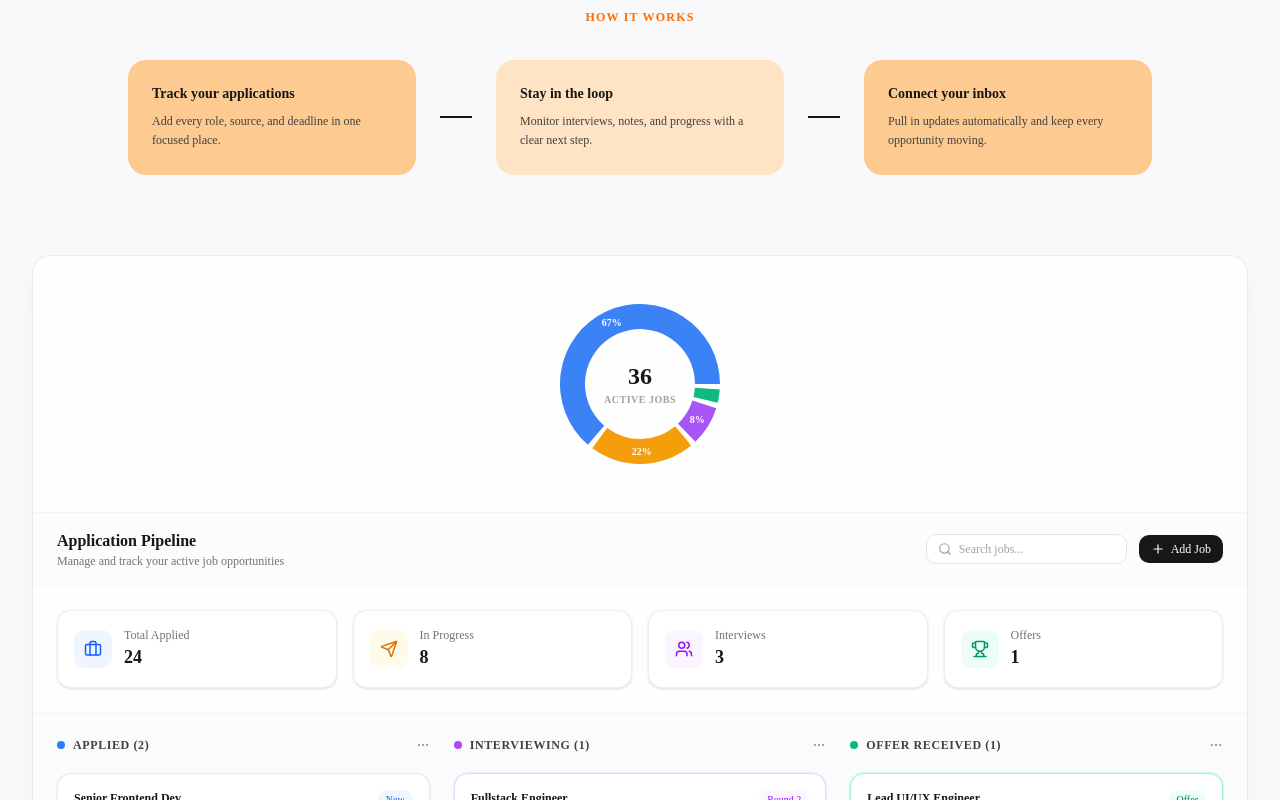
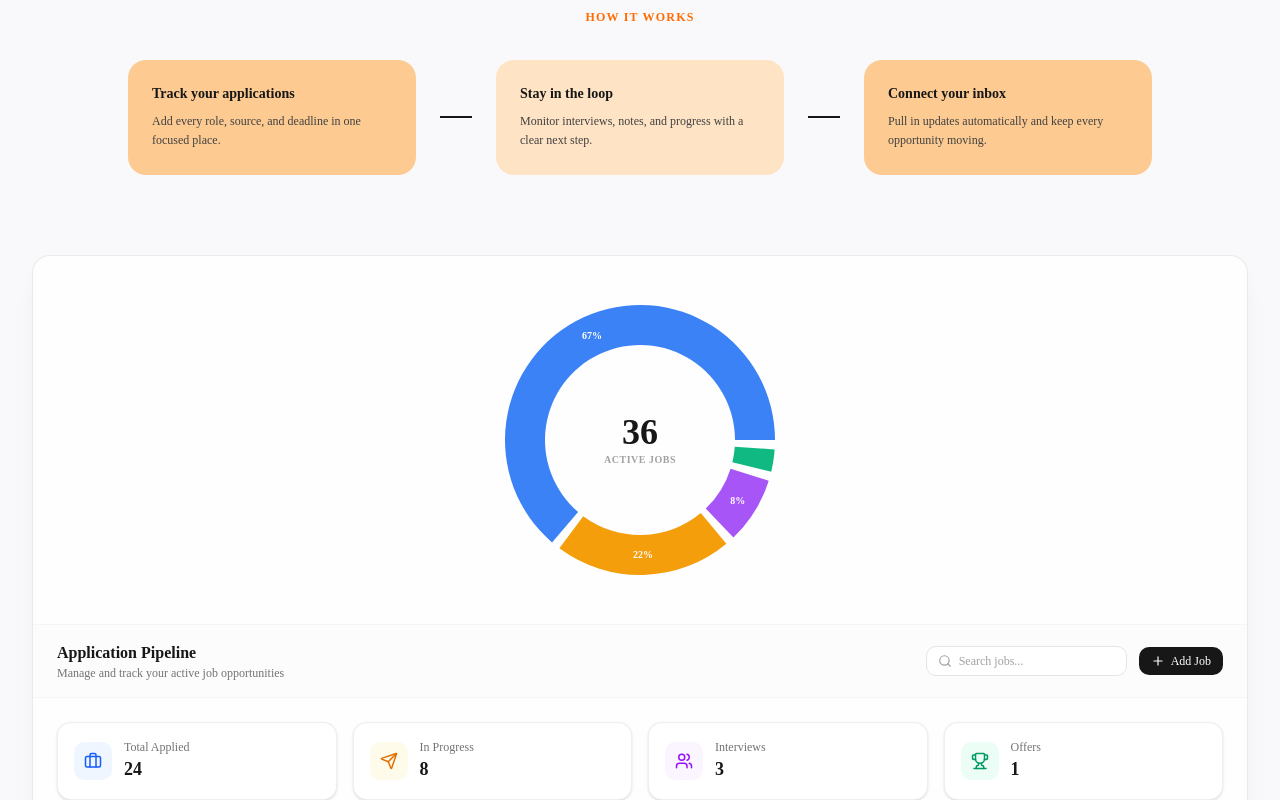
Before and after one commit to XavianM/Job-application-tracker, a Next.js app: page / in a window 1280 px wide. Shown: the part 561-1361 px from the top of the page. Built offline with nearby package versions, Linux system fonts and the light colour scheme.

Commit message:
Increased size of pie chart

```diff
--- a/components/StatWheel.tsx
+++ b/components/StatWheel.tsx
@@ -68,13 +68,13 @@ export default function StatWheelAdvanced({
   const total = data.reduce((sum, item) => sum + item.value, 0);
 
   return (
-    <div className="relative w-52 h-52 mx-auto flex items-center justify-center">
+    <div className="relative w-80 h-80 mx-auto flex items-center justify-center">
       <ResponsiveContainer width="100%" height="100%">
         <PieChart>
           <Pie
             data={data}
-            innerRadius={55}
-            outerRadius={80}
+            innerRadius={95}
+            outerRadius={135}
             paddingAngle={4}
             dataKey="value"
             stroke="none"
@@ -90,7 +90,7 @@ export default function StatWheelAdvanced({
 
       {/* Center Statistic Overlay */}
       <div className="absolute inset-0 flex flex-col items-center justify-center text-center pointer-events-none">
-        <span className="text-2xl font-bold text-neutral-900">{total}</span>
+        <span className="text-4xl font-bold text-neutral-900">{total}</span>
         <span className="text-[10px] font-semibold uppercase tracking-wider text-neutral-400">
           Active Jobs
         </span>
```
